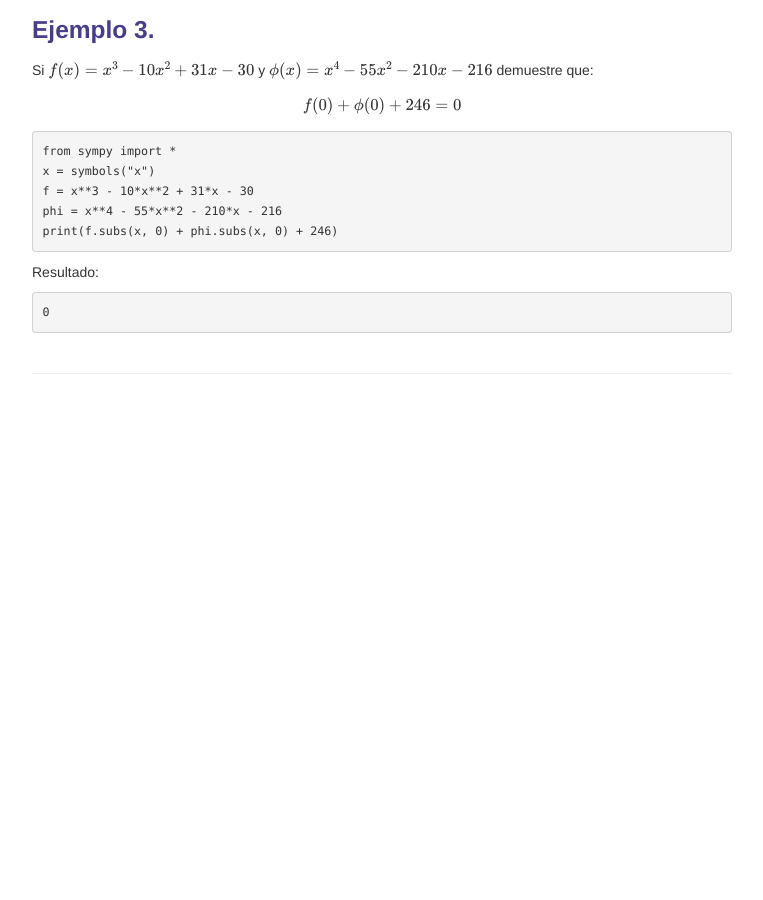
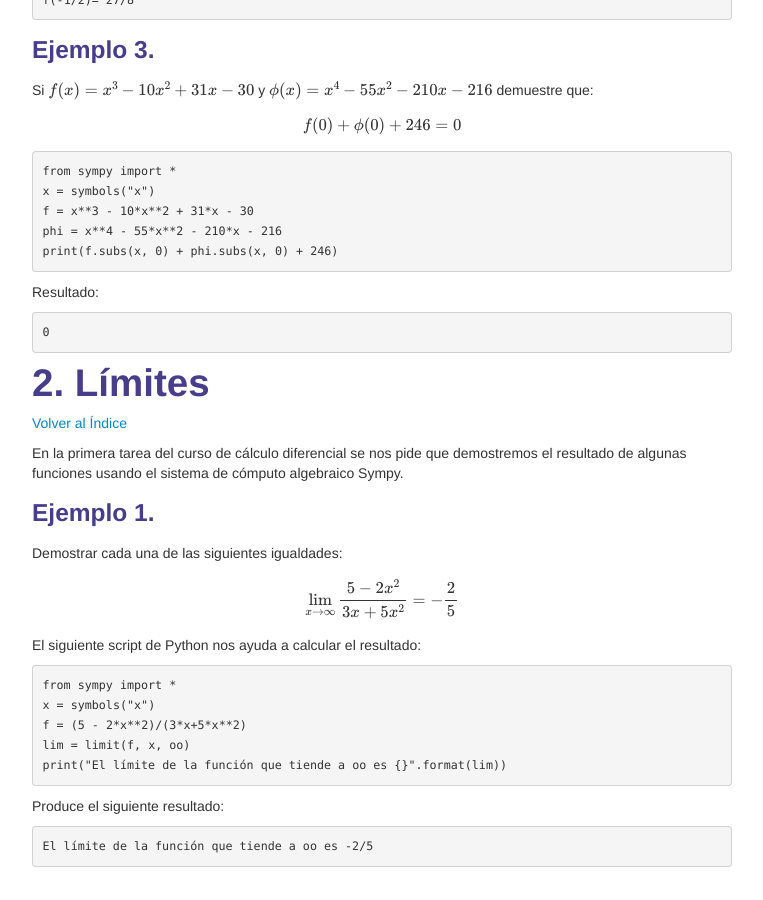
Before and after one commit to enriGarcia/enriGarcia.github.io, a Jekyll site: the page built from pages/instructions/calculusSympy.md, in a window 1280 px wide and 900 px high, scrolled down 1993 px. Shown: the whole window, without its empty margins (258-1021 px from the left). Built offline with Jekyll 4.4.1, drawn with Linux system fonts in a browser that asks for light colours; before the commit the page ends 2398 px from its top, so only the background shows below that.

Commit message:
webpage update

````diff
--- a/pages/instructions/calculusSympy.md
+++ b/pages/instructions/calculusSympy.md
@@ -7,6 +7,7 @@
 
 # Índice
 - [1. Funciones](#1.-funciones)
+- [2. Límites](#2.-límites)
 
 
 # 1. Funciones
@@ -138,6 +139,33 @@
 0
 ```
 
+# 2. Límites
+[Volver al Índice](#índice)
+
+En la primera tarea del curso de cálculo diferencial se nos pide que demostremos el resultado de algunas funciones usando el sistema de cómputo algebraico Sympy.
+
+### Ejemplo 1.
+
+Demostrar cada una de las siguientes igualdades:
+
+$$\begin{aligned}
+\lim_{x\to\infty} \frac{5-2x^{2}}{3x+5x^{2}} = -\frac{2}{5}
+\end{aligned}$$
+
+El siguiente script de Python nos ayuda a calcular el resultado:
+
+```python
+from sympy import *
+x = symbols("x")
+f = (5 - 2*x**2)/(3*x+5*x**2)
+lim = limit(f, x, oo)
+print("El límite de la función que tiende a oo es {}".format(lim))
+```
+
+Produce el siguiente resultado:
+```bash
+El límite de la función que tiende a oo es -2/5
+```
 <!-- Note: this is how to write a comment in HTML. Everything in here won't show up on your webpage.-->
 
 <!--
````
